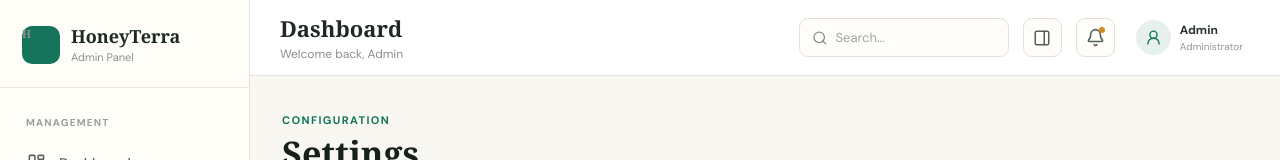
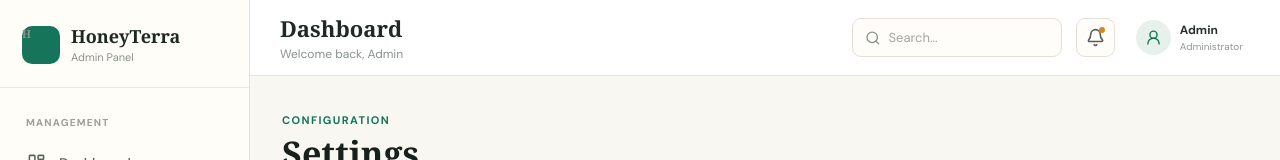
Before and after one commit to ayush13344/honeyterra, a React (Vite) app in the folder client/: page /admin/settings in a window 1280 px wide. Shown: the top 160 px of the page. Built offline with nearby package versions, Linux system fonts and the light colour scheme; no server answers.

Commit message:
admin sidebar position button remove

```diff
--- a/client/src/admin/components/AdminHeader/AdminHeader.jsx
+++ b/client/src/admin/components/AdminHeader/AdminHeader.jsx
@@ -74,27 +74,6 @@ function AdminHeader({
             SIDEBAR POSITION
         ================================= */}
 
-        <button
-          type="button"
-          className="admin-header-icon admin-sidebar-position-button"
-          onClick={onSidebarPositionToggle}
-          aria-label={
-            sidebarRight
-              ? "Move sidebar to left"
-              : "Move sidebar to right"
-          }
-          title={
-            sidebarRight
-              ? "Move sidebar to left"
-              : "Move sidebar to right"
-          }
-        >
-          {sidebarRight ? (
-            <PanelLeft size={18} />
-          ) : (
-            <PanelRight size={18} />
-          )}
-        </button>
 
 
         {/* =================================
```
